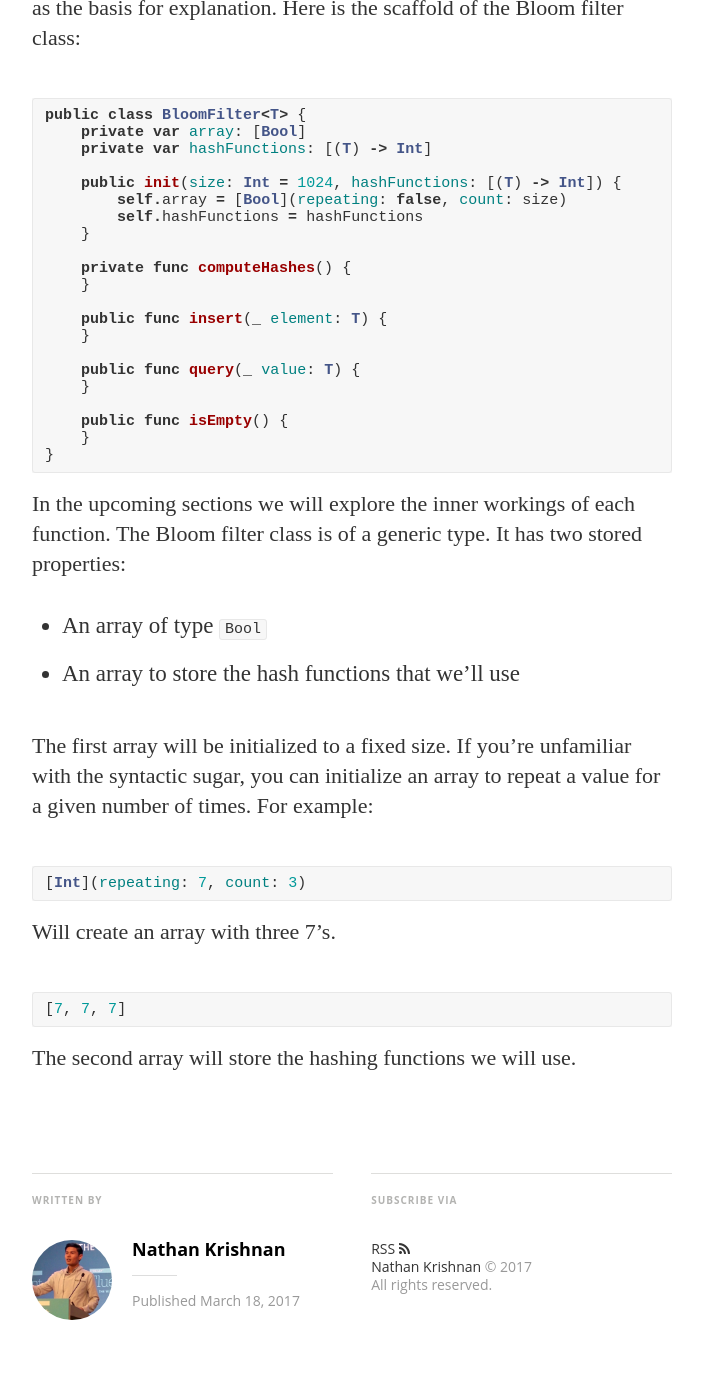
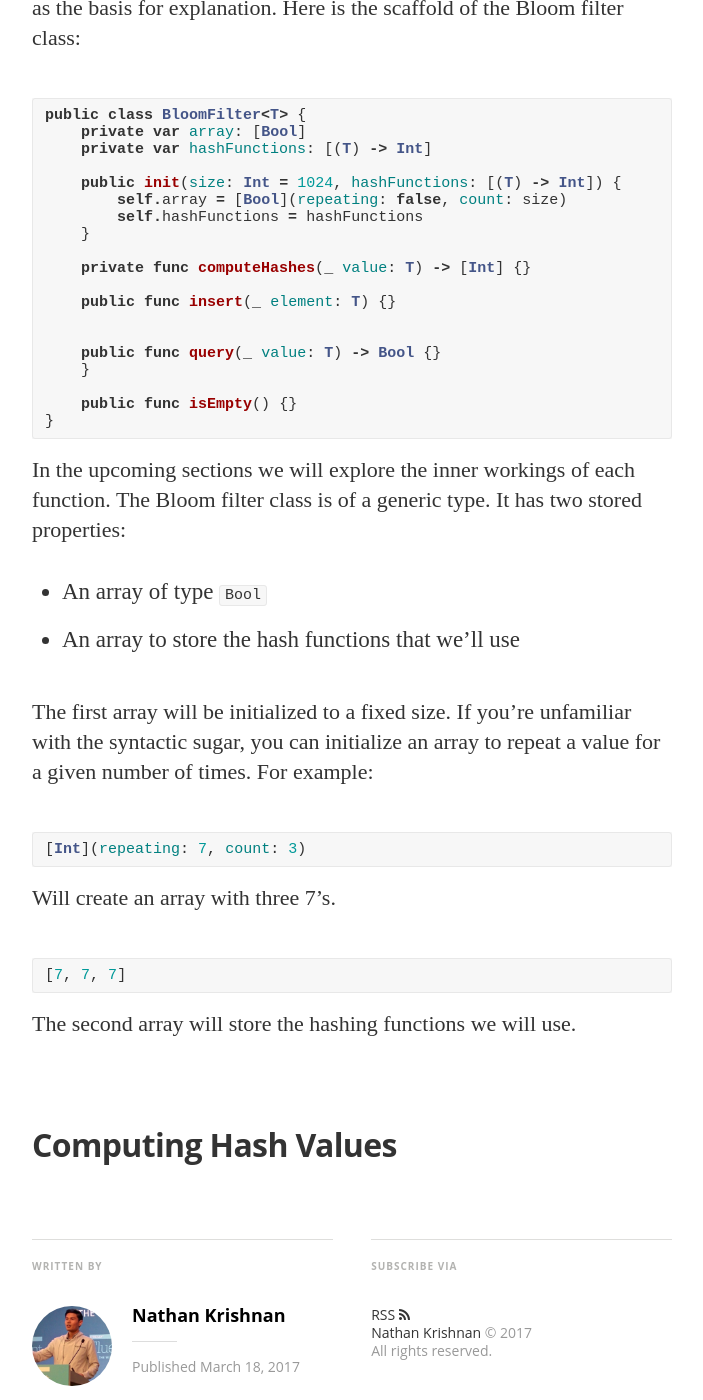
Before and after one commit to nathankrishnan/nathankrishnan.github.io, a Jekyll site: the page built from _posts/2017-03-18-bloomfilter.md, in a window 1280 px wide and 1400 px high, scrolled down 4328 px. Shown: the whole window, without its empty margins (288-991 px from the left). Built offline with Jekyll 4.4.1, drawn with Linux system fonts in a browser that asks for light colours; nearby versions of some CDN libraries; some web fonts are replaced; comment, search, counter and statistics services are not loaded.

Commit message:
Update 2017-03-18-bloomfilter.md

````diff
--- a/_posts/2017-03-18-bloomfilter.md
+++ b/_posts/2017-03-18-bloomfilter.md
@@ -72,17 +72,15 @@ public class BloomFilter<T> {
         self.hashFunctions = hashFunctions
     }
 
-    private func computeHashes() {
+    private func computeHashes(_ value: T) -> [Int] {}
+
+    public func insert(_ element: T) {}
+
+
+    public func query(_ value: T) -> Bool {}
     }
 
-    public func insert(_ element: T) {
-    }
-
-    public func query(_ value: T) {
-    }
-
-    public func isEmpty() {
-    }
+    public func isEmpty() {}
 }
 ```
 
@@ -102,3 +100,5 @@ Will create an array with three 7's.
 ```
 
 The second array will store the hashing functions we will use.
+
+## Computing Hash Values
````
